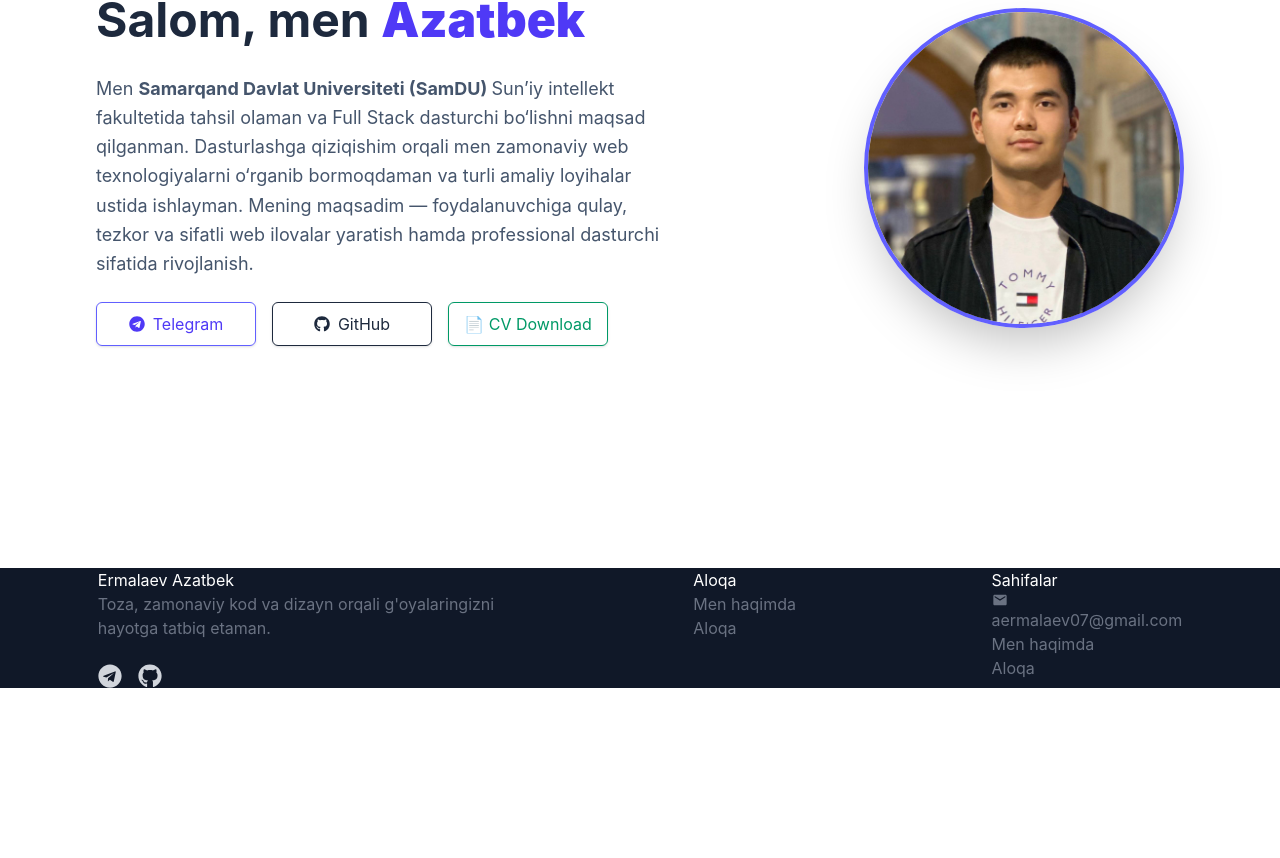
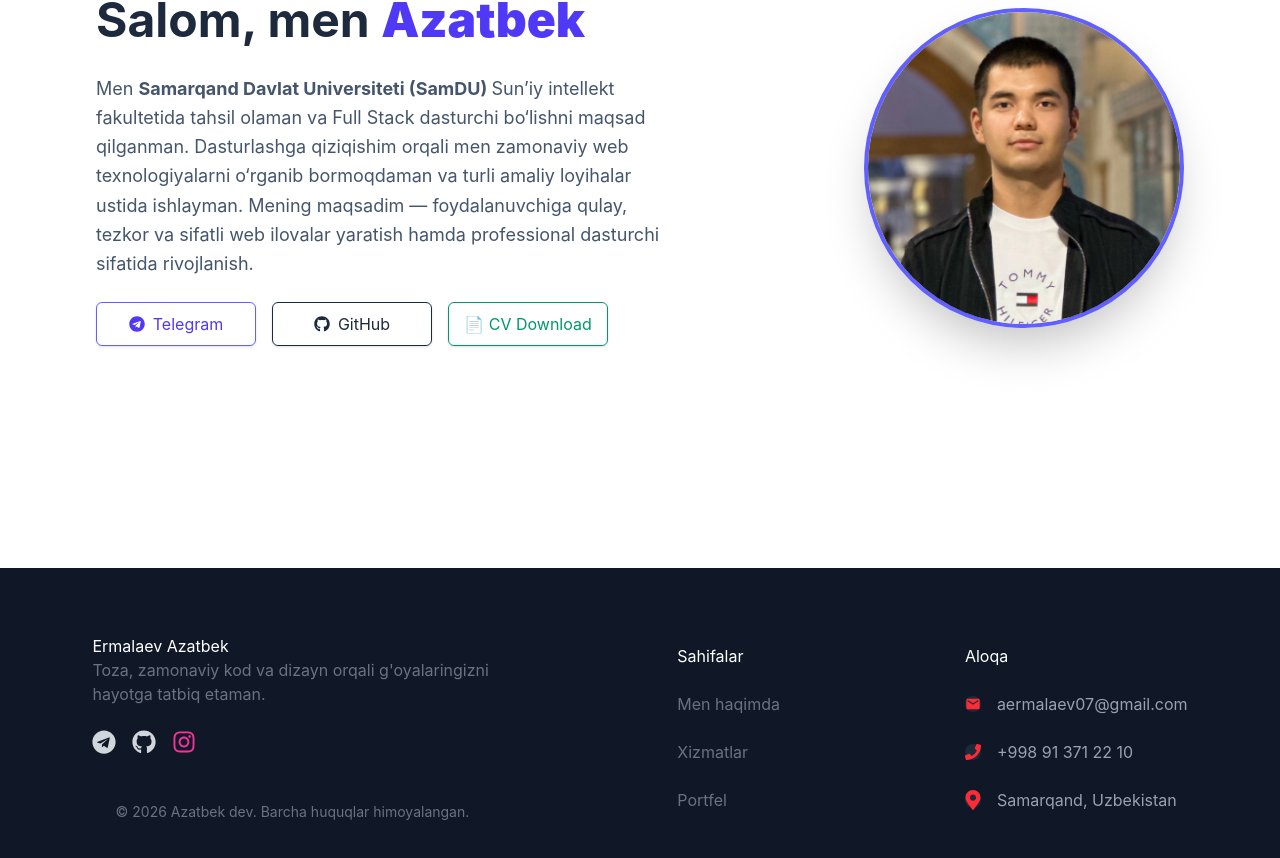
Before and after one commit to azatbek-07/react-tailwindcss-portfolio, a React (Vite) app: page / in a window 1280 px wide. Shown: the part 232-1090 px from the top of the page. Before the commit the page ends 920 px from the top, so only its background shows below. Built offline with nearby package versions, Linux system fonts and the light colour scheme.

Commit message:
footer sozlandi

```diff
--- a/src/components/Footer.jsx
+++ b/src/components/Footer.jsx
@@ -1,37 +1,46 @@
-import { FaTelegram, FaGithub } from "react-icons/fa";
+import { FaTelegram, FaGithub, FaPhone, FaMapMarkerAlt, FaInstagram } from "react-icons/fa";
 import { MdEmail } from "react-icons/md";
 export function Footer() {
     return (
         <>
-            <footer className="bg-gray-900 flex justify-around">
-                <div className="text-white max-w-100">
-                    <h1>Ermalaev Azatbek</h1>
+            <footer className="h-80 bg-gray-900 flex justify-around items-center">
+                <div className="text-white max-w-100 flex gap-8">
+
+                    <div>
+                        <h1>Ermalaev Azatbek</h1>
                     <p className="text-gray-500">Toza, zamonaviy kod va dizayn orqali g'oyalaringizni hayotga tatbiq etaman.</p>
                     <br />
 
                     <div className="flex gap-4 text-2xl text-gray-300">
                         <a href="https://t.me/@A_z_a_t_b_e_k"><FaTelegram className="hover:text-blue-500 cursor-pointer" /></a>
                         <a href="https://github.com/azatbek-07"><FaGithub className="hover:text-white cursor-pointer" /></a>
+                        <a href="https://instagram.com/ermalaev_azatbek"><FaInstagram className="text-pink-500  hover:scale-110 transition" /></a>
+                    </div><br /><br />
+                    <p className="text-center text-gray-500 text-sm">
+                        © 2026 Azatbek dev. Barcha huquqlar himoyalangan.
+                    </p>
                     </div>
 
                 </div>
 
-                <div>
+                <div className="mb-3">
                     <ul>
                         <li>
-                            <span className="text-white">Aloqa</span>
-                        </li>
-
-                        <li className="text-gray-500">
-
-                        </li>
+                            <span className="text-white">Sahifalar</span>
+                        </li><br />
 
                         <li className="text-gray-500">
                             Men haqimda
-                        </li>
+                        </li><br />
+
+
 
                         <li className="text-gray-500">
-                            Aloqa
+                            Xizmatlar
+                        </li><br />
+
+                        <li className="text-gray-500">
+                            Portfel
                         </li>
                     </ul>
                 </div>
@@ -39,19 +48,32 @@ export function Footer() {
                 <div>
                     <ul>
                         <li>
-                            <span className="text-white">Sahifalar</span>
-                        </li>
+                            <span className="text-white">Aloqa</span>
+                        </li><br />
 
-                        <li className="text-gray-500">
-                           <MdEmail/> <a href="aermalaev07@gmail.com">aermalaev07@gmail.com</a>
-                        </li>
+                        <li className="flex items-center gap-4 text-gray-400">
+                            <div className="w-4 h-4 flex items-center justify-center rounded-full bg-gray-800">
+                                <MdEmail className="text-red-500 text-xl" />
+                            </div>
+                            <a href="mailto:aermalaev07@gmail.com" className="hover:text-white">
+                                aermalaev07@gmail.com
+                            </a>
+                        </li><br />
 
-                        <li className="text-gray-500">
-                            Men haqimda
-                        </li>
+                        <li className="flex items-center gap-4 text-gray-400">
+                            <div className="w-4 h-4 flex items-center justify-center rounded-full bg-gray-800">
+                                <FaPhone className="text-red-500 text-xl" />
+                            </div>
+                            <a href="tel:+998913712210" className="hover:text-white">
+                                +998 91 371 22 10
+                            </a>
+                        </li><br />
 
-                        <li className="text-gray-500">
-                            Aloqa
+                        <li className="flex items-center gap-4 text-gray-400">
+                            <div className="w-4 h-4 flex items-center justify-center rounded-full bg-gray-800">
+                                <FaMapMarkerAlt className="text-red-500 text-xl" />
+                            </div>
+                            <span>Samarqand, Uzbekistan</span>
                         </li>
                     </ul>
                 </div>
--- a/src/pages/Home.jsx
+++ b/src/pages/Home.jsx
@@ -1,6 +1,6 @@
 import { Footer } from "../components/Footer";
 import { Header } from "../components/Header";
-import { FaTelegram, FaGithub } from "react-icons/fa";
+import { FaTelegram, FaGithub, FaInstagram } from "react-icons/fa";
 
 export function Home() {
     return (
```
Also changed, not shown: public/images/logo.jpg (added).
